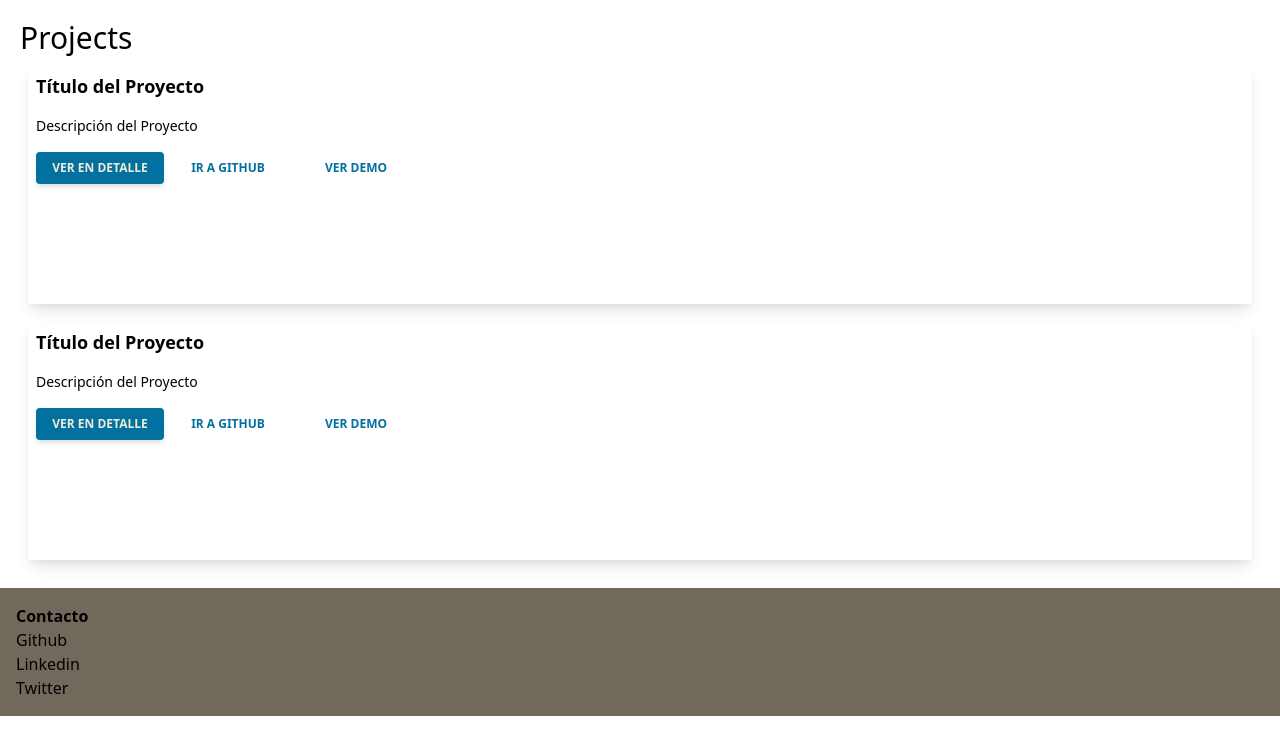
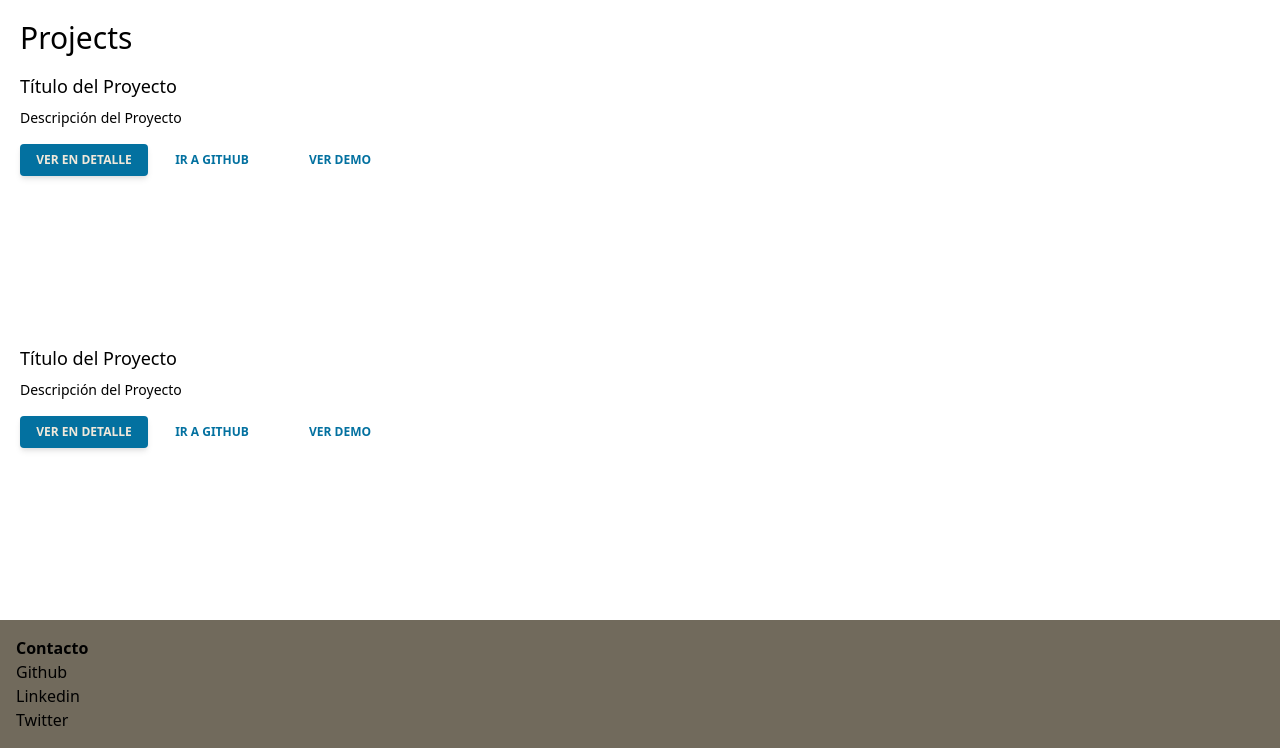
Before and after one commit to aroquega/aroquega.github.io, a Gatsby site: page / in a window 1280 px wide. Shown: the part 800-1548 px from the top of the page. Before the commit the page ends 1516 px from the top, so only its background shows below. Built offline with nearby package versions, Linux system fonts and the light colour scheme; Gatsby itself is replaced by a stand-in of ours.

Commit message:
change card layout

```diff
--- a/src/components/card.js
+++ b/src/components/card.js
@@ -5,16 +5,15 @@ function Card() {
   return (
     <article
       className="
-        w-full h-60 m-2
-        rounded shadow-lg">
-      <header className="p-2 font-bold text-lg">
+        w-full h-60 my-4">
+      <header className="text-lg">
         <h3>Título del Proyecto</h3>
       </header>
       <img/>
-      <p className="p-2 text-sm">
+      <p className="mt-2 mb-4 text-sm">
         Descripción del Proyecto
       </p>
-      <div className="p-2 flex">
+      <div className="flex">
         <Link>
           ver en detalle
         </Link>
```
